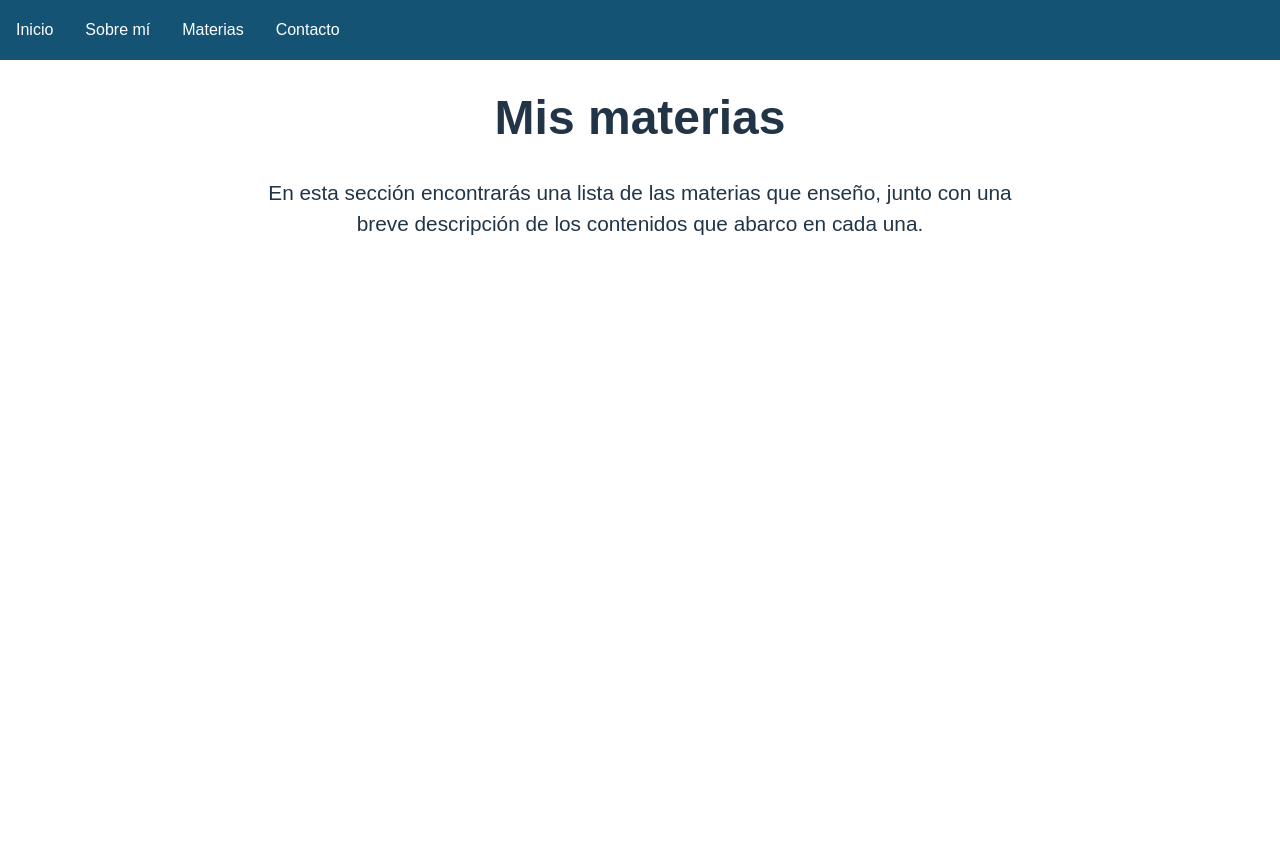
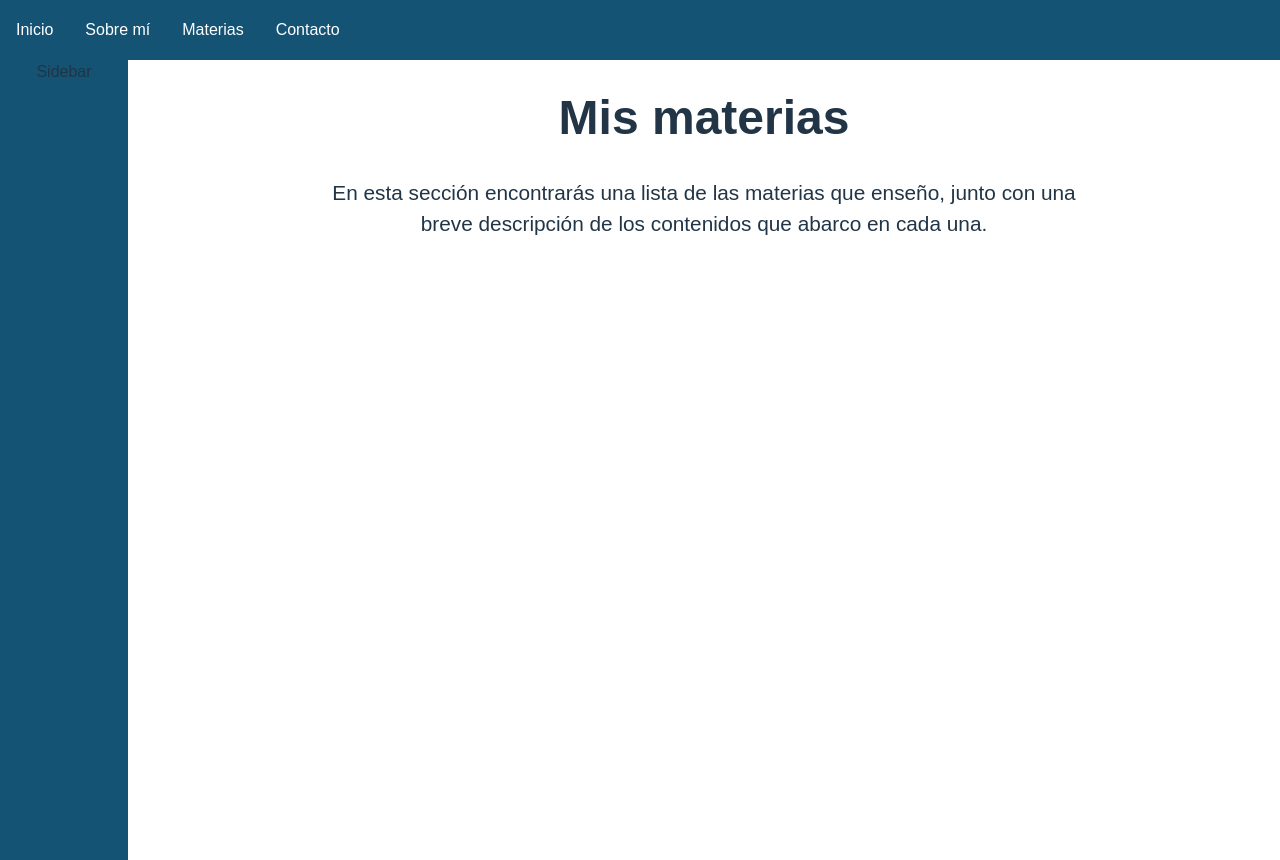
Before and after one commit to ManusaRivi/web-profe-particular, a React (Vite) app: page /subjects in a window 1280 px wide. Before the commit the page ends 800 px from the top, so only its background shows below. Built offline with nearby package versions, Linux system fonts and the light colour scheme.

Commit message:
add layout for subjects routes

```diff
--- /dev/null
+++ b/src/layouts/subjectsLayout.tsx
@@ -0,0 +1,11 @@
+import { Outlet } from 'react-router-dom';
+import Sidebar from '../components/sidebar/Sidebar';
+
+export default function SubjectsLayout() {
+    return (
+        <div style={{ display: 'flex' }}>
+            <Sidebar />
+            <Outlet />
+        </div>
+    )
+}
```
Also changed, not shown: src/router/router.tsx (+8 -1 lines).
